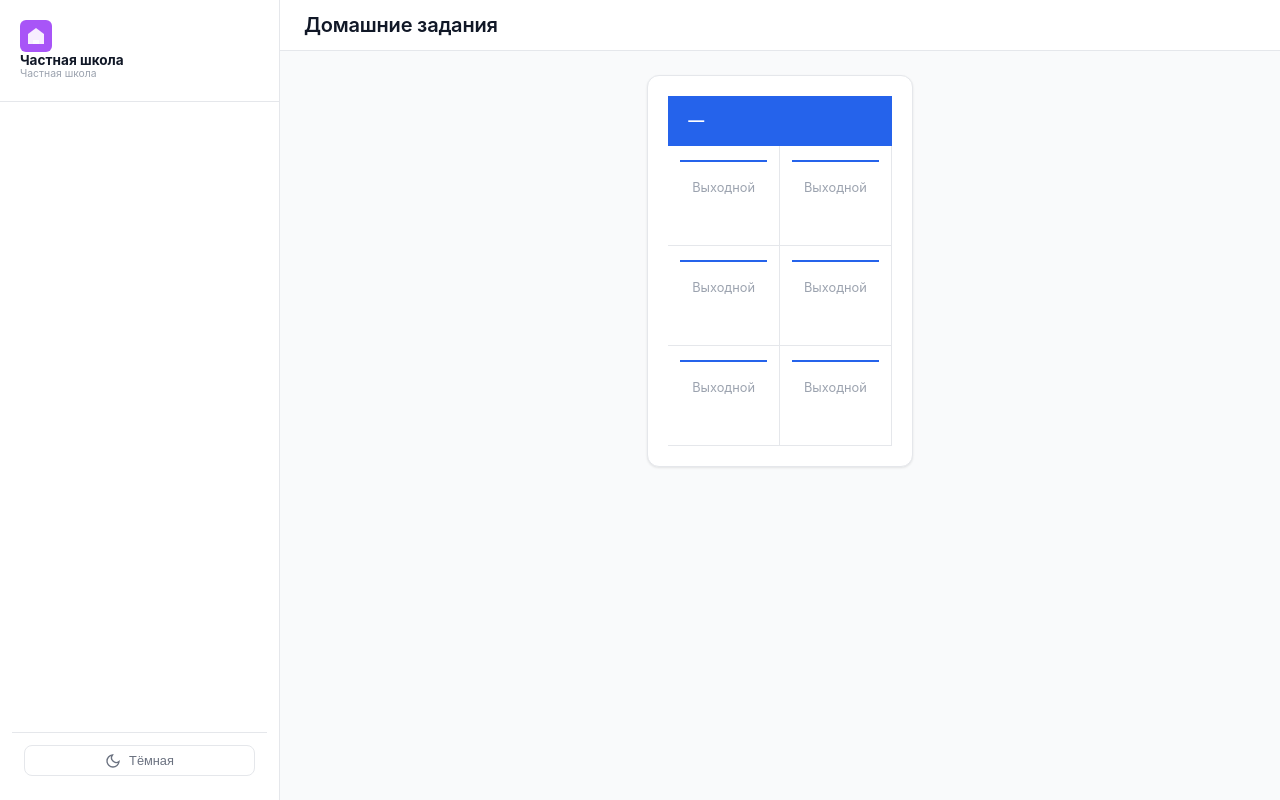
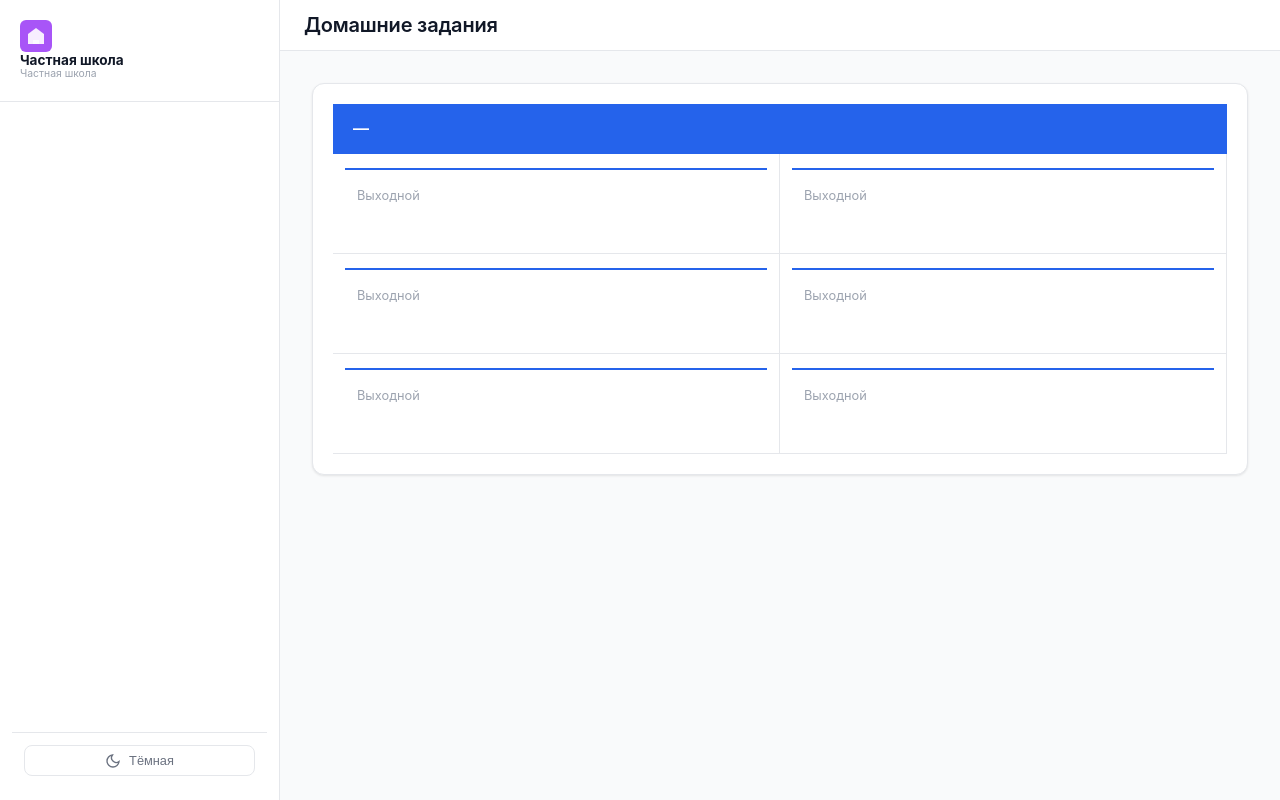
Before and after one commit to AnonimPython/Private-School, a FastAPI app: template app/templates/student/homework.html in a window 1280 px wide. Run offline with FastAPI, Linux system fonts and the light colour scheme; the template is opened without the code that fills it, so the values that code supplies are empty.

Commit message:
fix: remove max-width constraint on student pages, increase content padding

```diff
--- a/app/static/css/style.css
+++ b/app/static/css/style.css
@@ -205,7 +205,7 @@ p { margin-bottom: 0.5rem; color: var(--text-secondary); }
 [data-theme="light"] .sun-icon { display: none; }
 [data-theme="light"] .moon-icon { display: block; }
 
-.content { padding: 1.5rem; flex: 1; max-width: 100%; overflow: hidden; min-height: 0; display: flex; flex-direction: column; }
+.content { padding: 2rem; flex: 1; max-width: 100%; overflow-x: hidden; min-height: 0; display: flex; flex-direction: column; }
 
 @keyframes fadeInUp {
     from { opacity: 0; transform: translateY(8px); }
--- a/app/templates/dashboard/student.html
+++ b/app/templates/dashboard/student.html
@@ -3,7 +3,7 @@
 
 {% block content %}
 {% if enrollment %}
-<div style="max-width:960px;margin:0 auto">
+<div>
     <div class="stats-grid">
         <div class="stat-card animate-in">
             <div class="stat-icon" style="background:#fce7f3;color:#ec4899">{{ icons.building() }}</div>
--- a/app/templates/student/analytics.html
+++ b/app/templates/student/analytics.html
@@ -2,7 +2,7 @@
 {% block page_title %}Моя успеваемость{% endblock %}
 
 {% block content %}
-<div style="max-width:960px;margin:0 auto">
+<div>
   <div class="stats-grid">
     <div class="stat-card animate-in">
       <div class="stat-icon" style="background:var(--blue-50);color:var(--blue-600)">{{ icons.bar_chart(20) }}</div>
--- a/app/templates/student/homework.html
+++ b/app/templates/student/homework.html
@@ -2,7 +2,7 @@
 {% block page_title %}Домашние задания{% endblock %}
 
 {% block content %}
-<div style="max-width:960px;margin:0 auto">
+<div>
   {# ─── Current week calendar ─── #}
   <div class="card">
     <div style="background:var(--accent);color:var(--white);padding:0.75rem 1.25rem;font-weight:600;font-size:1rem">
```
